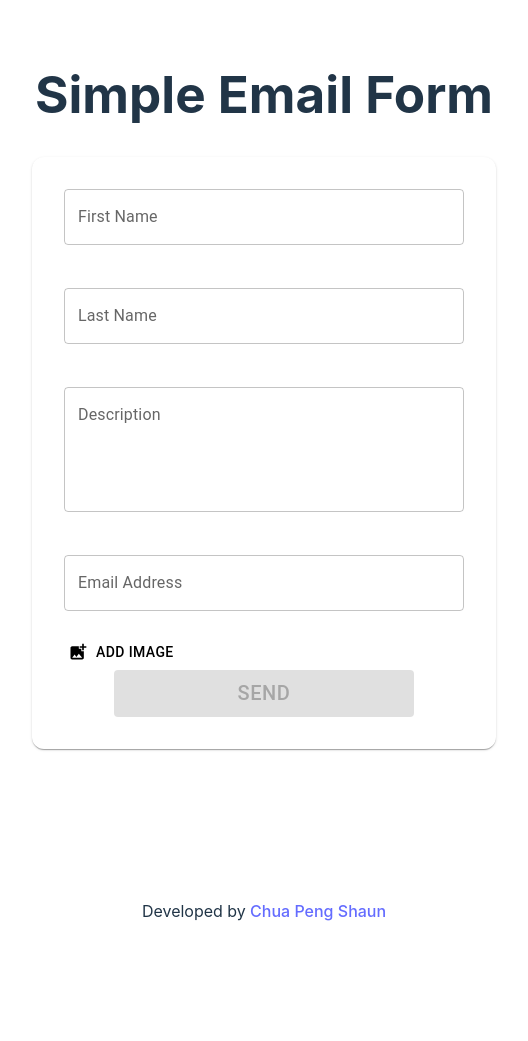
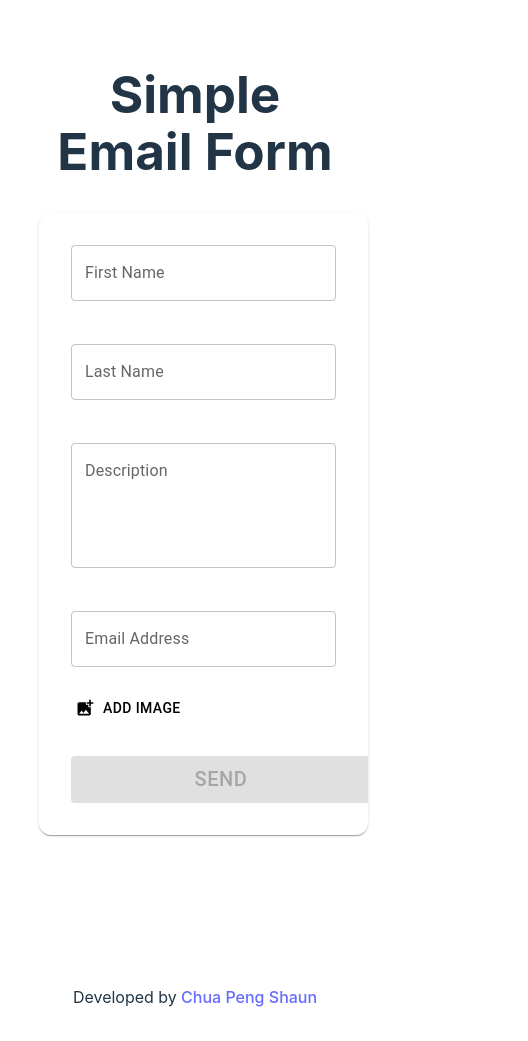
Before and after one commit to cpshaun/Email-Form, a React (Vite) app: page / in a window 390 px wide. Shown: the whole page, 528 px wide, since content can reach past the window. Before the commit the page ends 971 px from the top, so only its background shows below. Built offline with nearby package versions, Linux system fonts and the light colour scheme; a web font is replaced by a local one.

Commit message:
styling of width

```diff
--- a/src/App.css
+++ b/src/App.css
@@ -5,6 +5,7 @@
   padding: 2rem;
   text-align: center;
   color-scheme: light;
+  width: 80%;
 }
 
 .logo {
@@ -43,5 +44,6 @@
 }
 
 .footer-text {
-  margin-top: 150px;
+  padding-top: 150px;
+  margin: auto;
 }
--- a/src/components/Form.css
+++ b/src/components/Form.css
@@ -1,12 +1,12 @@
 .card {
     border-radius: 12px !important;
-    width:700px;
-    max-width: 1000px;
+    margin:auto;
+    max-width: 800px;
 }
 
-@media screen and (max-width: 800px) {
+@media screen and (max-width: 768px) {
     .card {
-        width: 400px;
+        width: 85%;
     }
 }
 
@@ -33,6 +33,7 @@
 .submit {
     font-size:20px !important;
     width: 300px;
+    margin-top:30px !important;
 }
 
 .success_loading-background {
--- a/src/components/ImageUploader.jsx
+++ b/src/components/ImageUploader.jsx
@@ -8,7 +8,7 @@
 
 // Wrap component in forwardRef to gain access to ref object that is assigned using `ref` prop.
 const ImageUploader = forwardRef((props,ref) => {
-  const [selectedImages, setSelectedImages] = useState(props.uploadedImages);
+  const [selectedImages, setSelectedImages] = useState([]);
 
   useEffect(() => {
     props.onChange(props.name, selectedImages);
```
Also changed, not shown: 1 other file (tests, documents, lock files or other folders).
